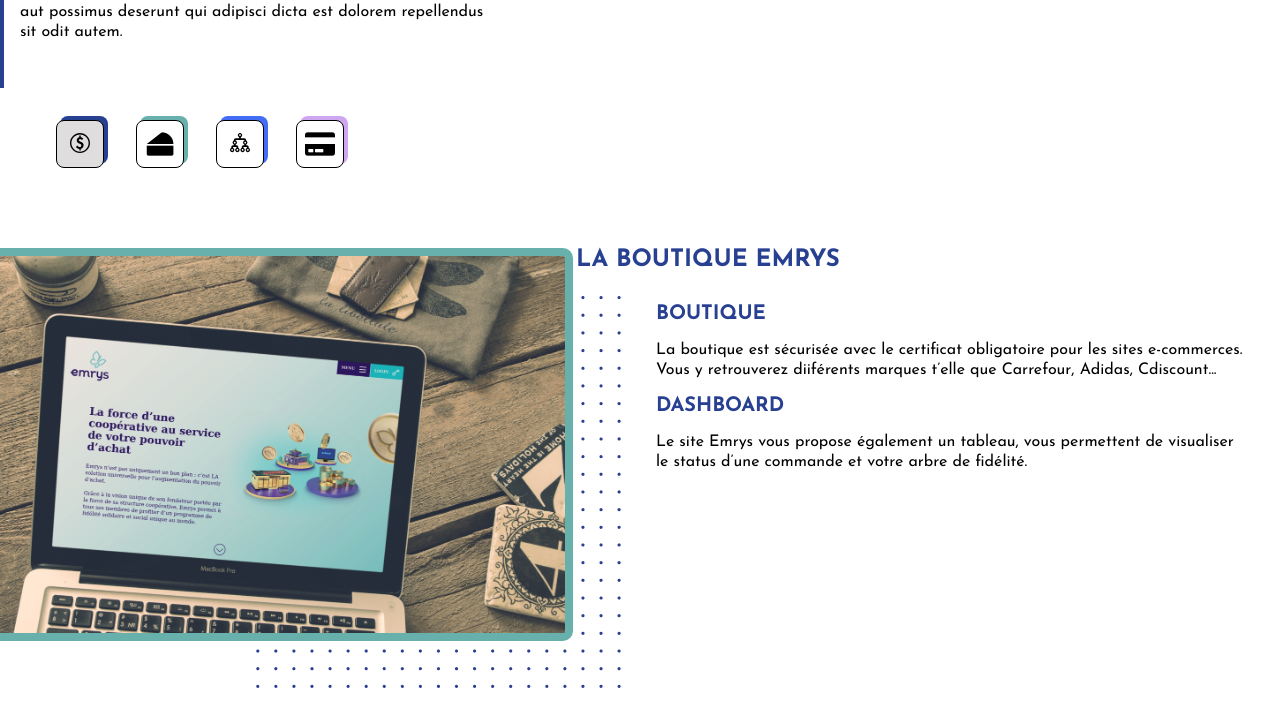
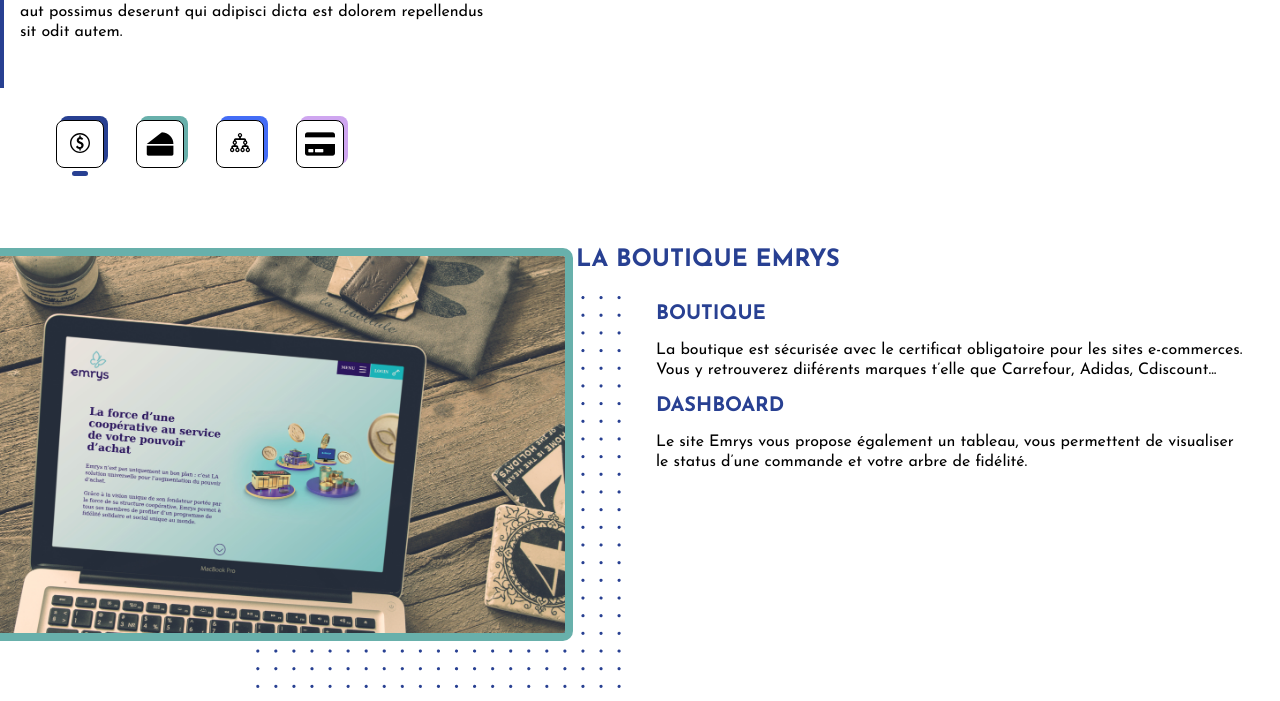
Before and after one commit to JeremiePermentier/website_for_partnership, a website: page index.html in a window 1280 px wide. Shown: the part 1462-2163 px from the top of the page. Drawn offline with Linux system fonts and the light colour scheme.

Commit message:
Amélioration pour les boutons emrys

```diff
--- a/style.scss
+++ b/style.scss
@@ -398,8 +398,15 @@
         }
     }
 }
-.active {
-    background-color: rgb(223, 221, 221);
+.active:after {
+    content: " ";
+    position: absolute;
+    background-color: #284092;
+    width: 1rem;
+    height: 5px;
+    border-radius: 4px;
+    top: 50px;
+    left: 14.5px;
 }
 .activeContent {
     position: static;
@@ -433,6 +440,9 @@
         &__title {
             max-width: 320px;
             margin: auto;
+        }
+        &__text {
+            height: 200px;
         }
         &__control {
             margin: 0 2rem;
```
Also changed, not shown: style.css, 1 other file.
